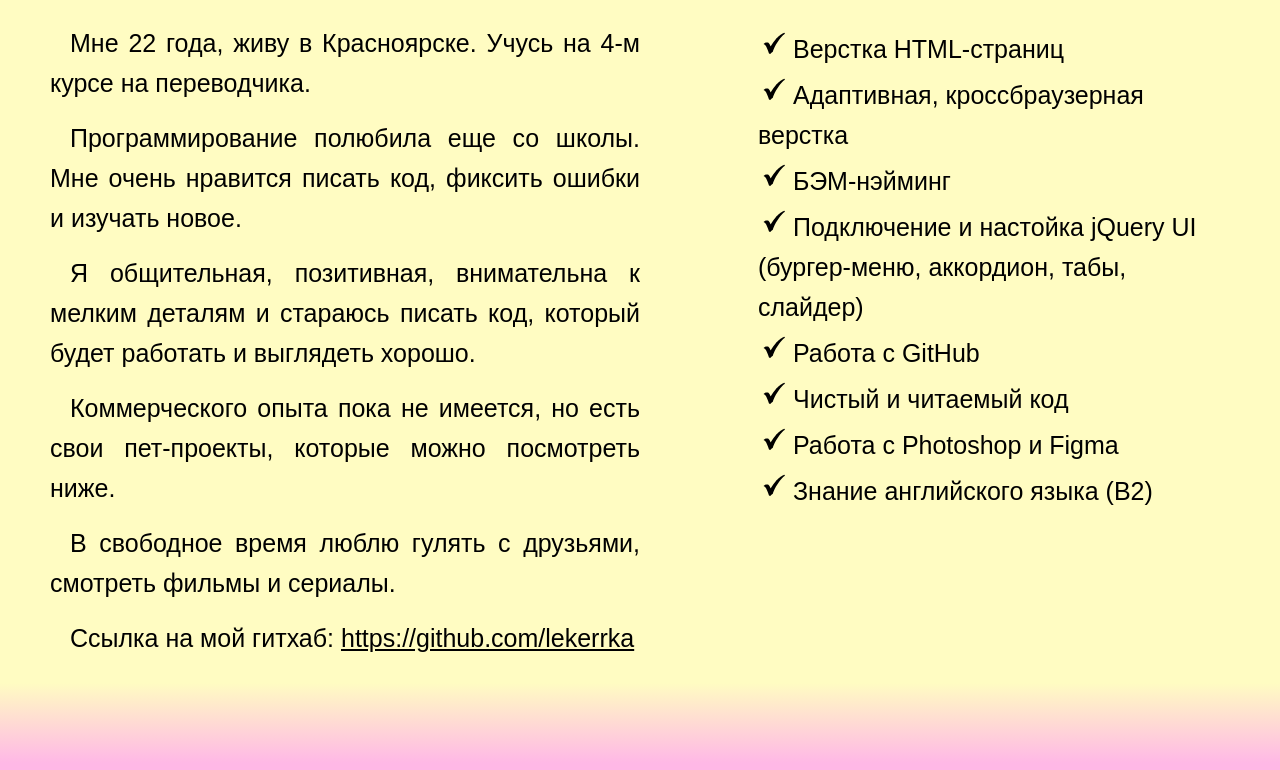
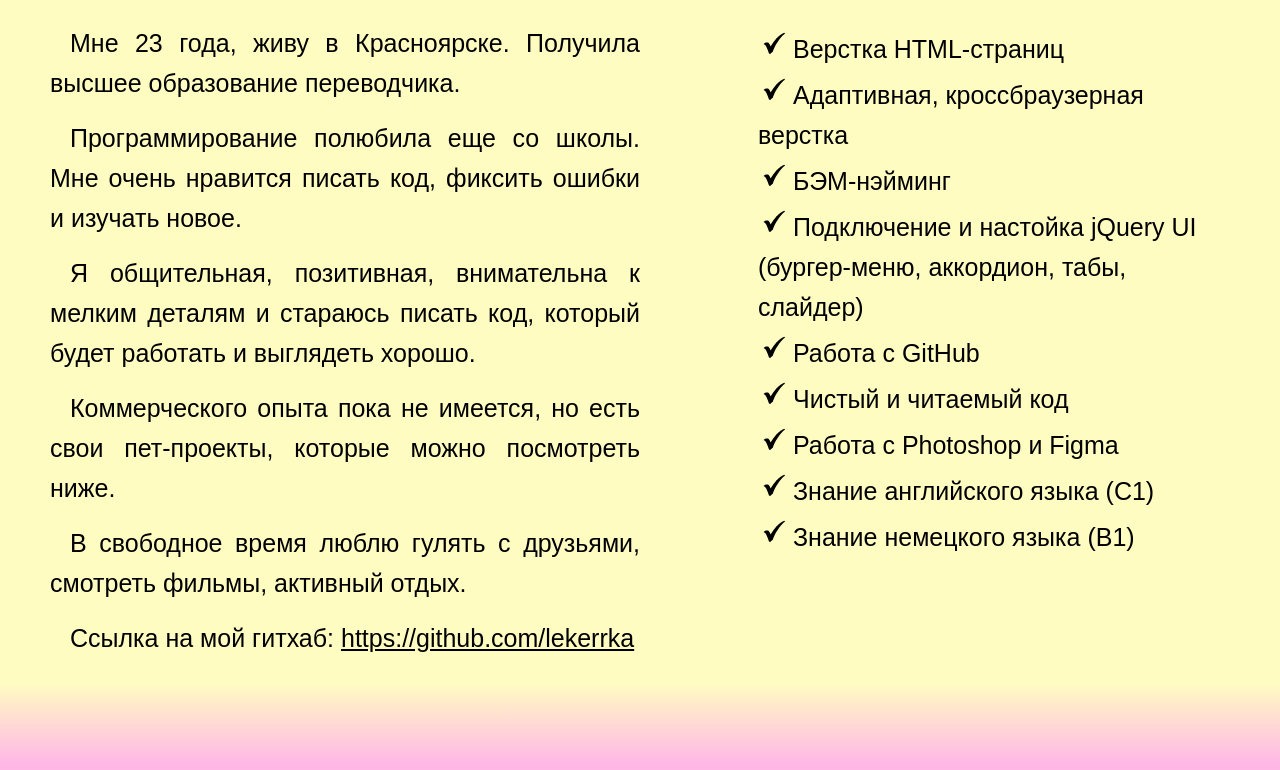
Before and after one commit to lekerrka/Lekerrka, a plain HTML site: page index.html in a window 1280 px wide. Shown: the part 728-1498 px from the top of the page. Drawn offline with Linux system fonts and the light colour scheme; a web font is replaced by a local one.

Commit message:
Update index.html

```diff
--- a/index.html
+++ b/index.html
@@ -49,7 +49,7 @@
         <div class="about_content">
           <h2 class="about-heading">Обо мне</h2>
           <p class="about-desc">
-            Мне 22 года, живу в Красноярске. Учусь на 4-м курсе на переводчика.
+            Мне 23 года, живу в Красноярске. Получила высшее образование переводчика.
           </p>
           <p class="about-desc">
             Программирование полюбила еще со школы. Мне очень нравится писать код, фиксить ошибки и изучать новое.
@@ -61,7 +61,7 @@
             Коммерческого опыта пока не имеется, но есть свои пет-проекты, которые можно посмотреть ниже.
           </p>
           <p class="about-desc">
-            В свободное время люблю гулять с друзьями, смотреть фильмы и сериалы.
+            В свободное время люблю гулять с друзьями, смотреть фильмы, активный отдых.
           </p>
           <p class="about-desc">
             Ссылка на мой гитхаб: <a class="git-link" target="_blank" href="https://github.com/lekerrka">https://github.com/lekerrka</a>
@@ -78,7 +78,8 @@
             <li class="skills_list_item"><img class="skills_tick" src="img/tick.svg">Работа с GitHub</li>
             <li class="skills_list_item"><img class="skills_tick" src="img/tick.svg">Чистый и читаемый код</li>
             <li class="skills_list_item"><img class="skills_tick" src="img/tick.svg">Работа с Photoshop и Figma</li>
-            <li class="skills_list_item"><img class="skills_tick" src="img/tick.svg">Знание английского языка (В2)</li>
+            <li class="skills_list_item"><img class="skills_tick" src="img/tick.svg">Знание английского языка (С1)</li>
+            <li class="skills_list_item"><img class="skills_tick" src="img/tick.svg">Знание немецкого языка (В1)</li>
           </ul>
           </p>
         </div>
```
